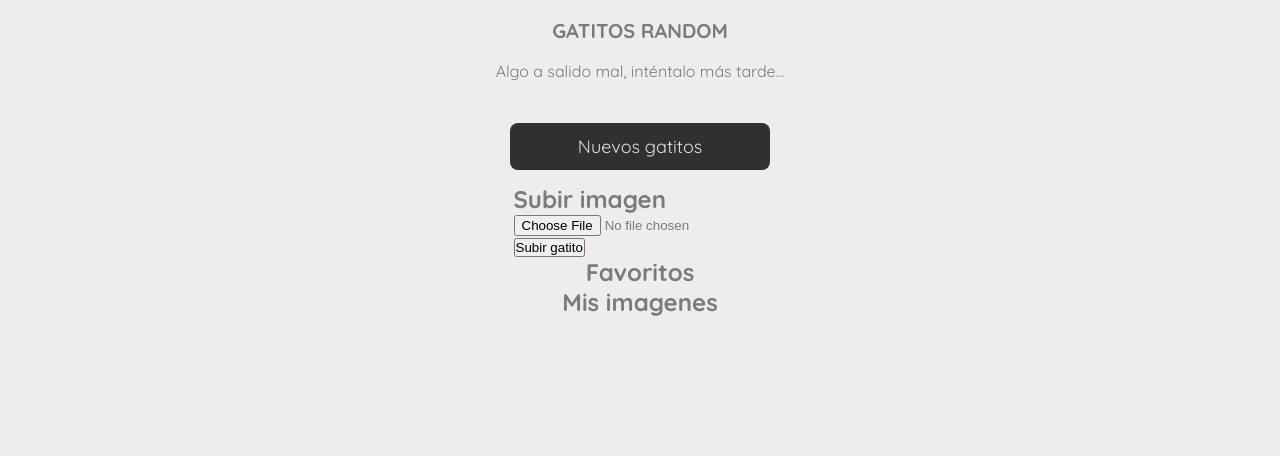
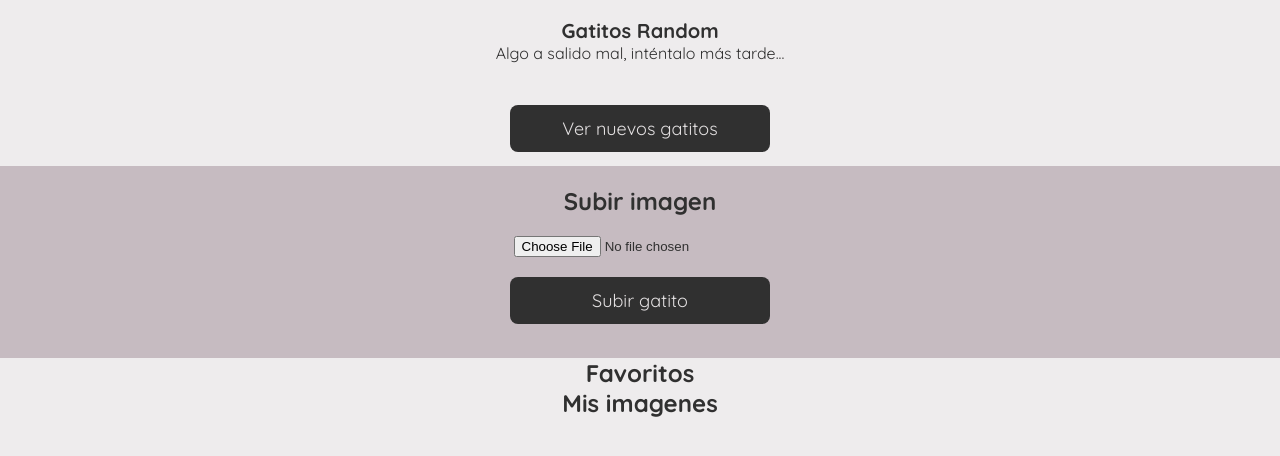
Before and after one commit to PikyR/cursoJavaScriptConsumoAPI-REST, a plain HTML site: page src/index.html in a window 1280 px wide. Drawn offline with nearby package versions, Linux system fonts and the light colour scheme; no server answers.

Commit message:
generados los estilos en upload y modificando detalles en main

```diff
--- a/src/assets/scss/components/_cards.scss
+++ b/src/assets/scss/components/_cards.scss
@@ -3,6 +3,7 @@
   padding: 1rem;
   display: flex;
   flex-direction: column;
+  align-items: flex-end;
   background-color: $color-white;
   border-radius: 2rem;
 
@@ -17,6 +18,7 @@
   }
 
   &__button{
+    width: fit-content;
     border: none;
     background-color: transparent;
     margin-top: 0.6rem;
@@ -38,10 +40,3 @@
 .icon-favorite {
   color: $color-fav-active;
 }
-// <article class="card">
-//   <img
-//     class="card__image"
-//     src="https://cdn2.thecatapi.com/images/du9.jpg"
-//   />
-//   <button class="card__button">Fav</button>
-// </article>
--- a/src/assets/scss/components/_globals.scss
+++ b/src/assets/scss/components/_globals.scss
@@ -1,19 +1,18 @@
 // Colors
-$color-white 		        :#FCF9F9;
-$color-background 	    :#EEECED;
-$color-text-light 	    :#E3E0E1;
-$color-text-mid 		    :#C6BBC1;
-$color-fav-active	      :#FB9FA6;
-$color-text-dark 	      :#7C7B7C;
-$color-background-dark  :#303030;
+$color-white: #fcf9f9;
+$color-background: #eeeced;
+$color-text-light: #e3e0e1;
+$color-text-mid: #c6bbc1;
+$color-fav-active: #fb9fa6;
+$color-text-dark: #7c7b7c;
+$color-background-dark: #303030;
 
 // Fonts
-$font-primary: 'Quicksand', sans-serif;
+$font-primary: "Quicksand", sans-serif;
 // Font weigths
 $font-thin: 300;
 $font-regular: 400;
 $font-bold: 700;
-
 
 * {
   margin: 0;
@@ -29,7 +28,7 @@ body {
   font-size: 1.6rem;
 
   font-family: $font-primary;
-  color: $color-text-dark;
+  color: $color-background-dark;
   background-color: $color-background;
 
   display: flex;
@@ -37,11 +36,25 @@ body {
   align-items: center;
 }
 
+.button {
+  display: block;
+  width: 26rem;
+  margin-bottom: 1.4rem;
+  border: none;
+  border-radius: 0.8rem;
+  padding: 1.2rem 2rem;
+  background-color: $color-background-dark;
+  font-family: $font-primary;
+  font-size: 1.8rem;
+  font-weight: $font-regular;
+  color: $color-text-light;
 
+  &:active {
+    scale: 0.95;
+  }
+}
 
 // CODIGO DE REFERENCIA
-
-
 
 // main {
 //   width: min-content;
--- a/src/assets/scss/components/_main-random-cats.scss
+++ b/src/assets/scss/components/_main-random-cats.scss
@@ -3,31 +3,12 @@
   display: flex;
   flex-direction: column;
   align-items: center;
-
-  &__button {
-    display: block;
-    width: 26rem;
-    margin-bottom: 1.4rem;
-    border: none;
-    border-radius: 0.8rem;
-    padding: 1.2rem 2rem;
-    background-color: $color-background-dark;
-    font-family: $font-primary;
-    font-size: 1.8rem;
-    font-weight: $font-regular;
-    color: $color-text-light;
-
-    &:active {
-      scale: 0.95;
-    }
-  }
 }
 
 .main-title {
   font-size: 2rem;
   font-weight: $font-bold;
-  margin-block: 1.8rem;
-  text-transform: uppercase;
+  margin-top: 1.8rem;
 }
 
 #random-cats-container {
--- /dev/null
+++ b/src/assets/scss/components/_upload.scss
@@ -0,0 +1,27 @@
+.upload {
+  background-color: $color-text-mid;
+  width: 100%;
+  padding: 2rem;
+  display: flex;
+  flex-direction: column;
+  align-items: center;
+  color: $color-background-dark;
+
+  &__container {
+    max-width: 425px;
+    text-align: center;
+  }
+
+  &__title {
+    margin-bottom: 2rem;
+  }
+
+  &__form {
+    display: flex;
+    flex-direction: column;
+    align-items: center;
+  }
+  &__input {
+    margin-bottom: 2rem;
+  }
+}
--- a/src/assets/scss/styles.scss
+++ b/src/assets/scss/styles.scss
@@ -1,3 +1,4 @@
 @import "components/globals";
 @import "components/main-random-cats";
 @import "components/cards";
+@import "components/upload";
--- a/src/index.html
+++ b/src/index.html
@@ -27,8 +27,7 @@
     />
   </head>
   <body>
-    <h1 class="main-title">Gatitos random</h1>
-
+    <h1 class="main-title">Gatitos Random</h1>
 
     <span class="spanError"></span>
 
@@ -37,16 +36,17 @@
       <section id="random-cats-container">
         <!-- random cats -->
       </section>
-      <button class="main__button">Nuevos gatitos</button>
+      <button class="button button--main">Ver nuevos gatitos</button>
     </main>
 
-    <section class="upload-container">
-      <h2 class="upload-container">Subir imagen</h2>
-      <form id="form-upload">
-        <input type="file" name="file" id="file" />
-        <br />
-        <button type="button" id="button-upload">Subir gatito</button>
-      </form>
+    <section class="upload">
+      <div class="upload__container">
+        <h2 class="upload__title">Subir imagen</h2>
+        <form id="form-upload" class="upload__form">
+          <input type="file" name="file" id="file" class="upload__input"/>
+          <button type="button" id="button-upload" class="button button--upload">Subir gatito</button>
+        </form>
+      </div>
     </section>
 
     <!-- Favoritos -->
--- a/src/main.js
+++ b/src/main.js
@@ -33,7 +33,7 @@ const randomCatsContainer = document.querySelector("#random-cats-container");
 const favouritesContainer = document.querySelector(".favourites-container");
 const myImagesContainer = document.querySelector(".my-images-container");
 // buttons
-const btn = document.querySelector(".main__button");
+const btn = document.querySelector(".button--main");
 const btnUpload = document.querySelector("#button-upload");
 // add event listener
 btn.addEventListener("click", loadRandomCats);
```
Also changed, not shown: src/styles.css, 1 other file.
